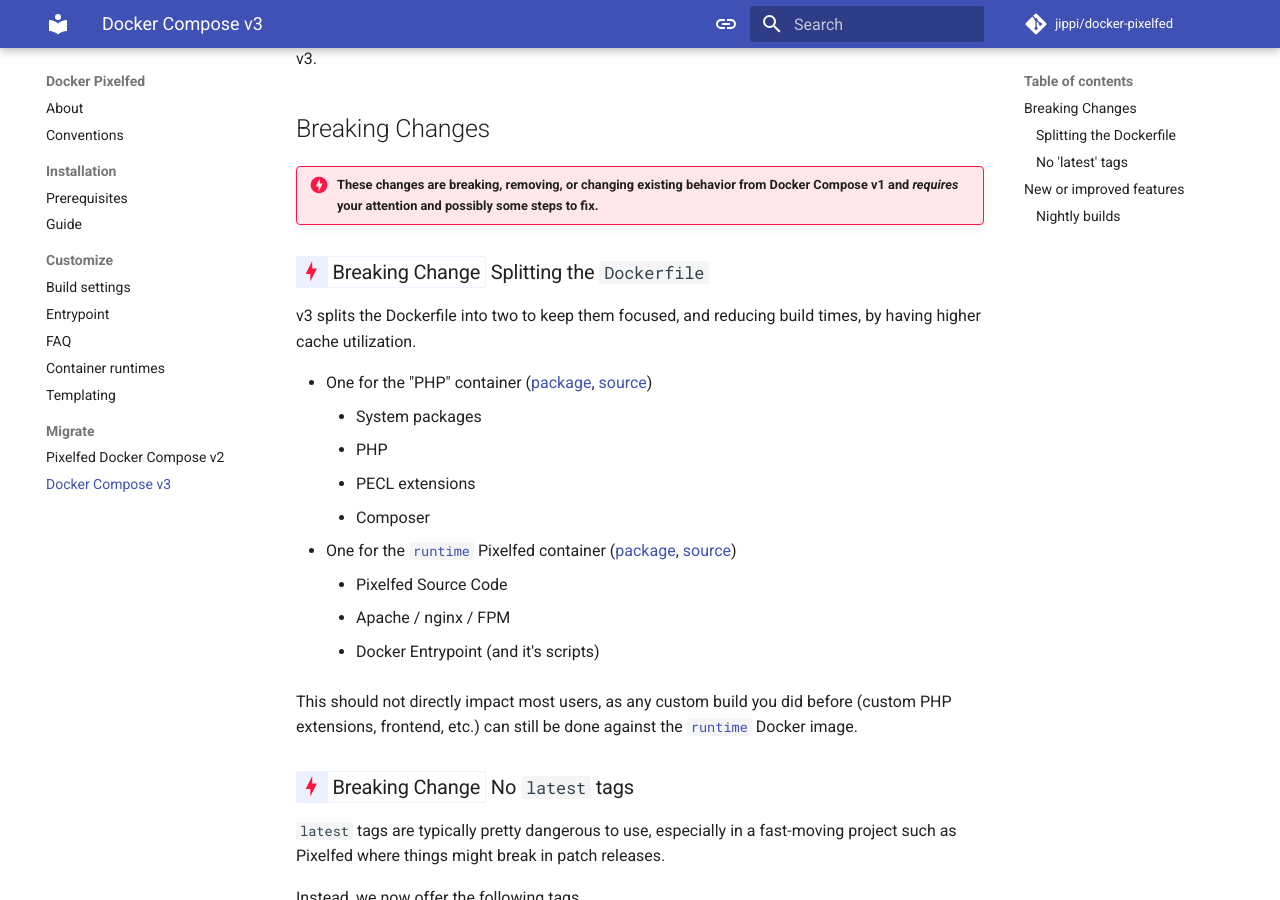
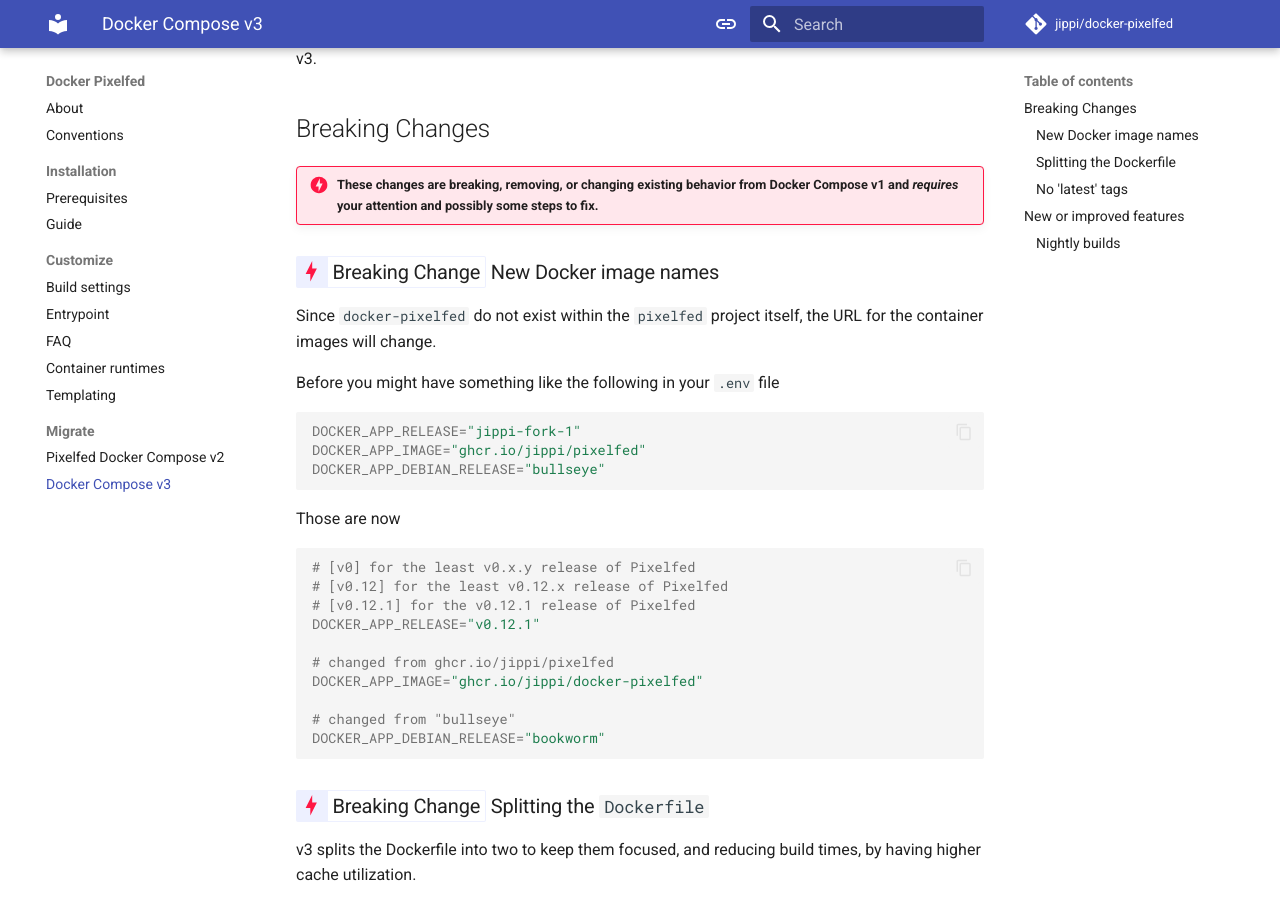
Before and after one commit to jippi/docker-pixelfed, an MkDocs documentation site: the page built from docs/migrate/v3.0.md, in a window 1280 px wide and 900 px high, scrolled down 430 px. Built offline with MkDocs 1.6.1 and Material for MkDocs 9.7.7, drawn with Linux system fonts in a browser that asks for light colours; emoji names are drawn with the system emoji font; comment, search, counter and statistics services are not loaded.

Commit message:
more migration docs

````diff
--- a/docs/migrate/v3.0.md
+++ b/docs/migrate/v3.0.md
@@ -13,6 +13,33 @@
 ## Breaking Changes
 
 !!! danger "These changes are breaking, removing, or changing existing behavior from Docker Compose v1 and *requires* your attention and possibly some steps to fix."
+
+### <!-- md:flag breaking-change --> New Docker image names { data-toc-label="New Docker image names" }
+
+Since `docker-pixelfed` do not exist within the `pixelfed` project itself, the URL for the container images will change.
+
+Before you might have something like the following in your `.env` file
+
+```shell
+DOCKER_APP_RELEASE="jippi-fork-1"
+DOCKER_APP_IMAGE="ghcr.io/jippi/pixelfed"
+DOCKER_APP_DEBIAN_RELEASE="bullseye"
+```
+
+Those are now
+
+```shell
+# [v0] for the least v0.x.y release of Pixelfed
+# [v0.12] for the least v0.12.x release of Pixelfed
+# [v0.12.1] for the v0.12.1 release of Pixelfed
+DOCKER_APP_RELEASE="v0.12.1"
+
+# changed from ghcr.io/jippi/pixelfed
+DOCKER_APP_IMAGE="ghcr.io/jippi/docker-pixelfed"
+
+# changed from "bullseye"
+DOCKER_APP_DEBIAN_RELEASE="bookworm"
+```
 
 ### <!-- md:flag breaking-change --> Splitting the `Dockerfile` { data-toc-label="Splitting the Dockerfile" }
 
````
